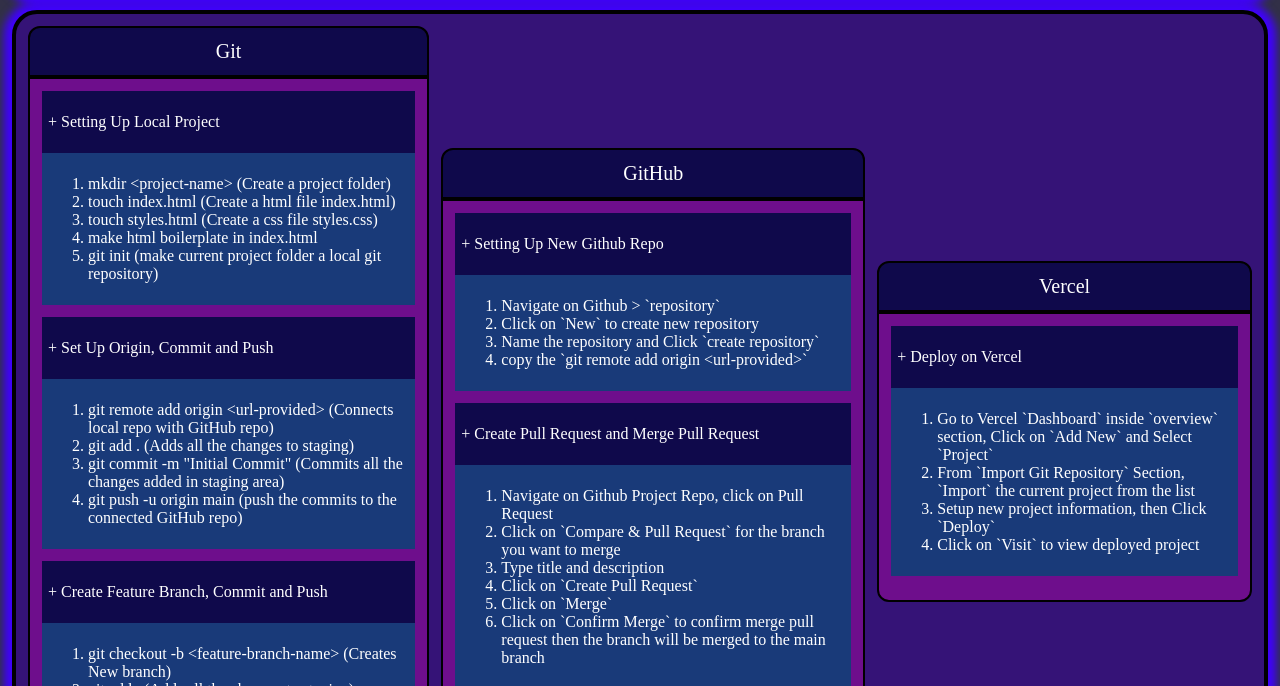
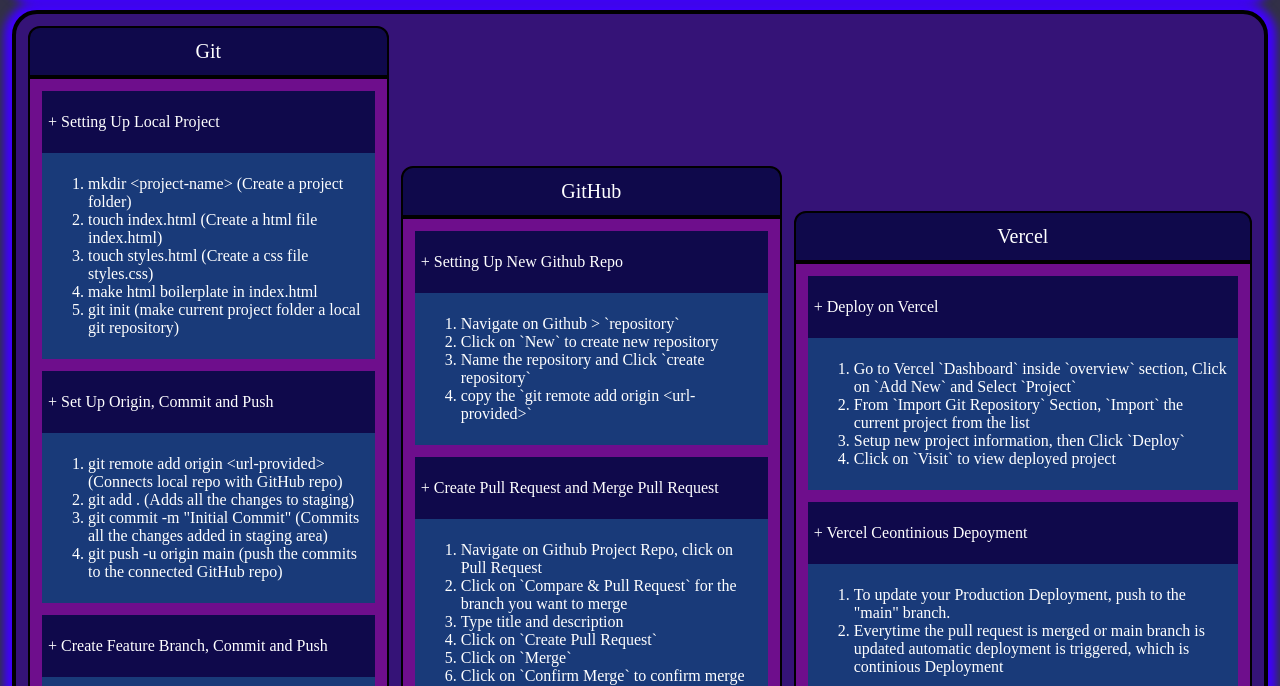
Before and after one commit to diwakarstha997/build-cicd-pipeline, a plain HTML site: page index.html in a window 1280 px wide. Shown: the part 114-800 px from the top of the page. Drawn offline with Linux system fonts and the light colour scheme.

Commit message:
Add new vercel section about continious deployment

```diff
--- a/index.html
+++ b/index.html
@@ -173,7 +173,7 @@
                 </div>
 
                 <div class="process-primary-body">
-                    <!-- Process Secondary Card 1 -->
+                    <!-- Vercel - Process Secondary Card 1 : First deployment on vercel -->
                     <div class="process-secondary-card">
                         <div class="process-secondary-header">
                             <p>+ Deploy on Vercel</p>
@@ -196,6 +196,24 @@
                             </ol>
                         </div>
                     </div>
+
+                    <!-- Vercel - Process Secondary Card 2 : Continious Depoyment on vercel -->
+                    <div class="process-secondary-card">
+                        <div class="process-secondary-header">
+                            <p>+ Vercel Ceontinious Depoyment</p>
+                        </div>
+
+                        <div class="process-secondary-body">
+                            <ol>
+                                <li>
+                                    To update your Production Deployment, push to the "main" branch.
+                                </li>
+                                <li>
+                                   Everytime the pull request is merged or main branch is updated automatic deployment is triggered, which is continious Deployment
+                                </li>
+                            </ol>
+                        </div>
+                    </div>
                 </div>
             </div>
          </div>
```
